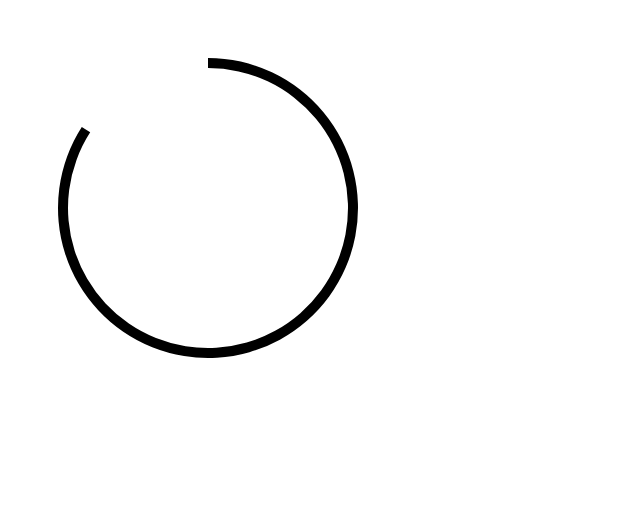
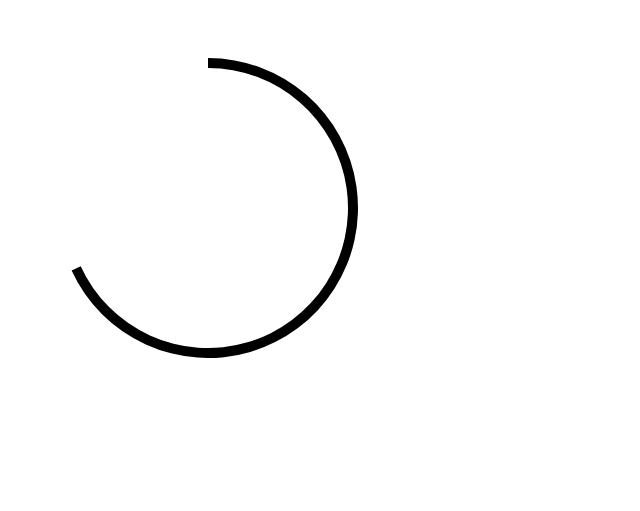
Before and after one commit to IldarMin/d3-practice, a plain HTML site: page 4-simple-arc/index.html in a window 1280 px wide. Shown: the whole page, without its empty margins (0-640 px from the left). Drawn offline with nearby package versions, Linux system fonts and the light colour scheme.

Commit message:
Small fix in arc example

```diff
--- a/4-simple-arc/index.html
+++ b/4-simple-arc/index.html
@@ -23,7 +23,7 @@
         .innerRadius(r-10)
         .outerRadius(r)
         .startAngle(0)
-        .endAngle(p-1);
+        .endAngle(p-2);
 
 
       group.append('path')
```
